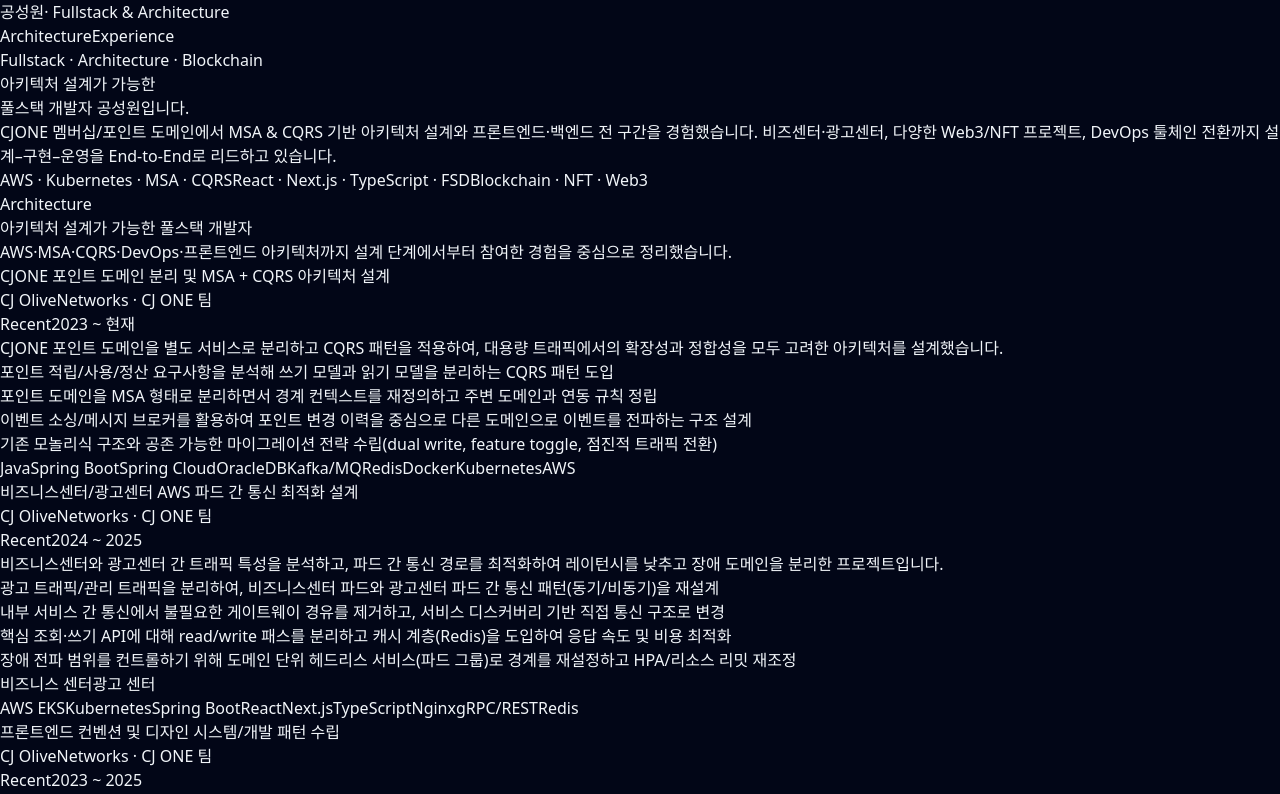
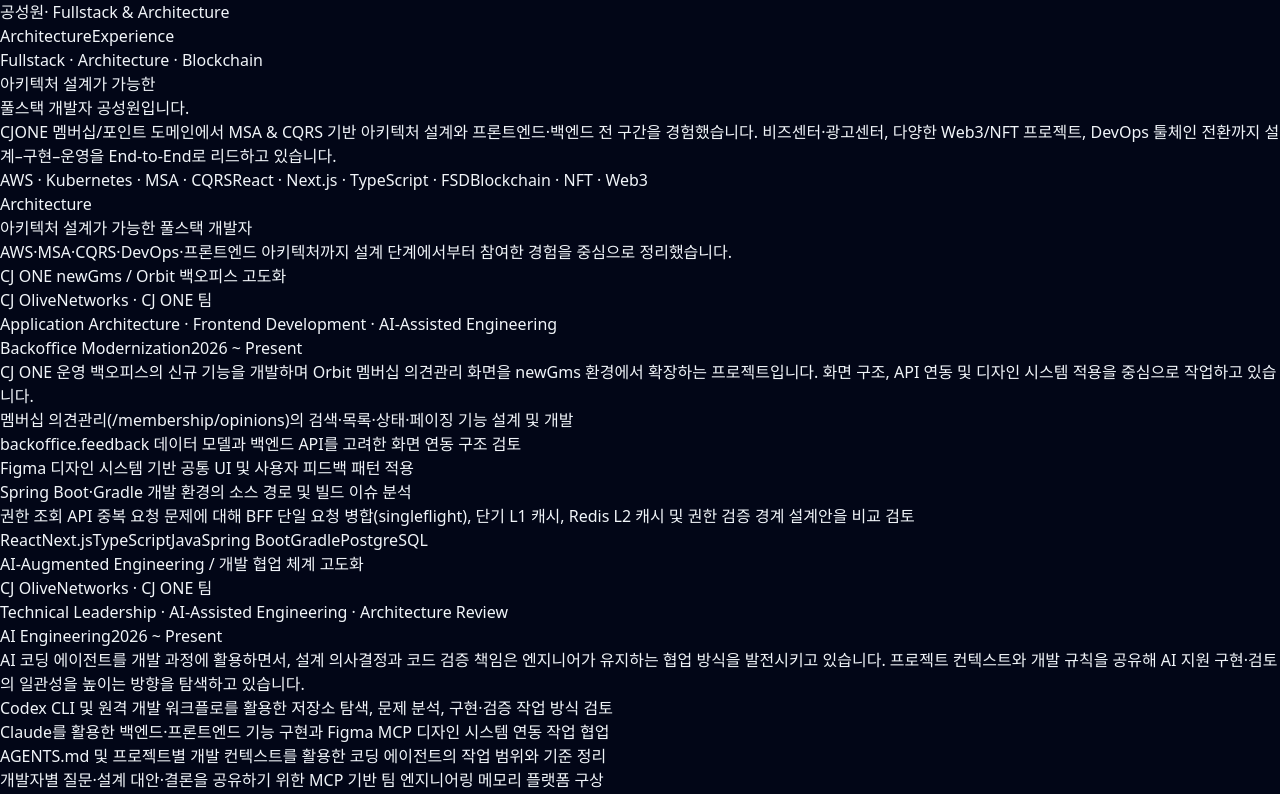
Before and after one commit to sungwonkong/portfolio-kong, a Next.js app: page / in a window 1280 px wide. Shown: the top 794 px of the page. Built offline with nearby package versions, Linux system fonts and the light colour scheme.

Commit message:
feat: spotlight newGms OAuth and AI engineering leadership

```diff
--- a/src/features/architecture-highlight/ui/architecture-highlight-section.tsx
+++ b/src/features/architecture-highlight/ui/architecture-highlight-section.tsx
@@ -6,7 +6,10 @@
 const ARCH_IDS = [
   "biz-ads-center-aws-optimization",
   "cjone-msa-cqrs-points",
-  "frontend-conventions-design-system"
+  "frontend-conventions-design-system",
+  "cjone-newgms-backoffice",
+  "cjone-global-oauth-platform",
+  "ai-augmented-engineering-leadership"
 ];
 
 export function ArchitectureHighlightSection() {
@@ -20,7 +23,7 @@
         description="AWS·MSA·CQRS·DevOps·프론트엔드 아키텍처까지 설계 단계에서부터 참여한 경험을 중심으로 정리했습니다."
       />
 
-      <div className="grid gap-4 md:grid-cols-3">
+      <div className="grid gap-4 md:grid-cols-2 xl:grid-cols-3">
         {items.map((item) => (
           <ExperienceCard
             key={item.id}
```
